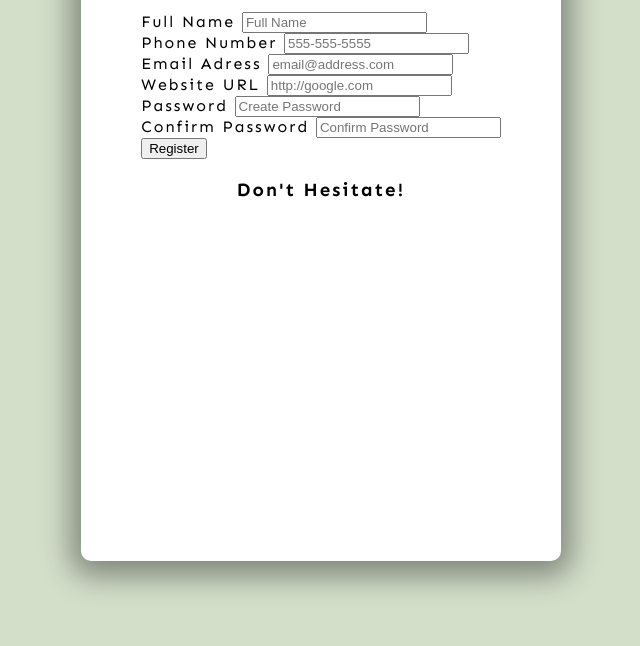
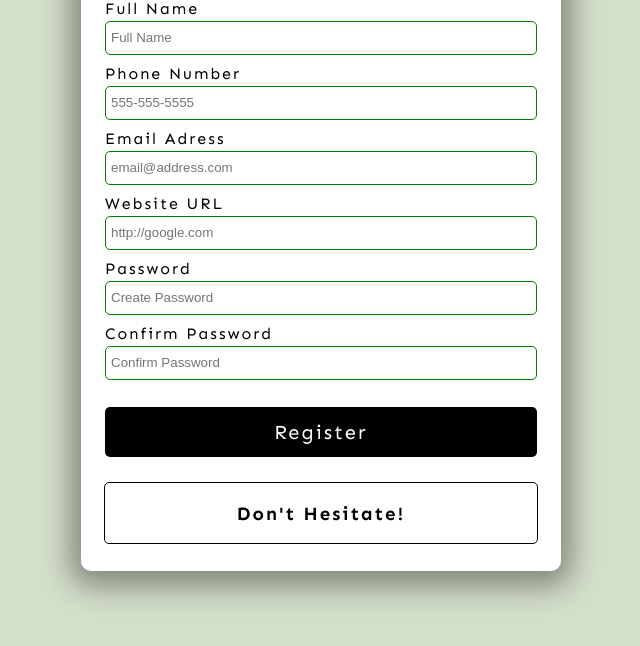
Before and after one commit to Shcoobz/basicJS_form-validation, a plain HTML site: page index.html in a window 1280 px wide. Shown: the part 154-800 px from the top of the page, without its empty margins (319-959 px from the left). Drawn offline with Linux system fonts and the light colour scheme.

Commit message:
added styling to form

```diff
--- a/style.css
+++ b/style.css
@@ -17,7 +17,7 @@ body {
 
 .container {
   width: 480px;
-  height: 630px;
+  height: 650px;
   background: white;
   display: flex;
   flex-direction: column;
@@ -25,3 +25,69 @@ body {
   border-radius: 10px;
   box-shadow: 0 5px 30px 10px rgba(0, 0, 0, 0.4);
 }
+
+/* Form */
+form {
+  width: 90%;
+}
+
+.form-group {
+  height: 65px;
+}
+
+label {
+  position: relative;
+  bottom: 3px;
+}
+
+input {
+  width: 100%;
+  height: 34px;
+  padding: 5px;
+  border: 1px solid black;
+  border-radius: 5px;
+  outline: none;
+  box-sizing: border-box;
+  transition: all 0.3s;
+}
+
+input:valid {
+  border: 1px solid green;
+}
+
+input:invalid {
+  border: 1px solid red;
+}
+
+button {
+  cursor: pointer;
+  color: white;
+  background: black;
+  border: none;
+  border-radius: 5px;
+  height: 50px;
+  width: 100%;
+  font-family: Sen, sans-serif;
+  font-size: 20px;
+  letter-spacing: 2px;
+  margin-top: 15px;
+}
+
+button:hover {
+  filter: brightness(200%);
+  background: rgb(22, 22, 22);
+}
+
+button:focus {
+  outline: none;
+}
+
+.message-container {
+  border: 1px solid black;
+  border-radius: 5px;
+  width: 90%;
+  margin-top: 25px;
+  display: flex;
+  justify-content: center;
+  color: black;
+}
```
